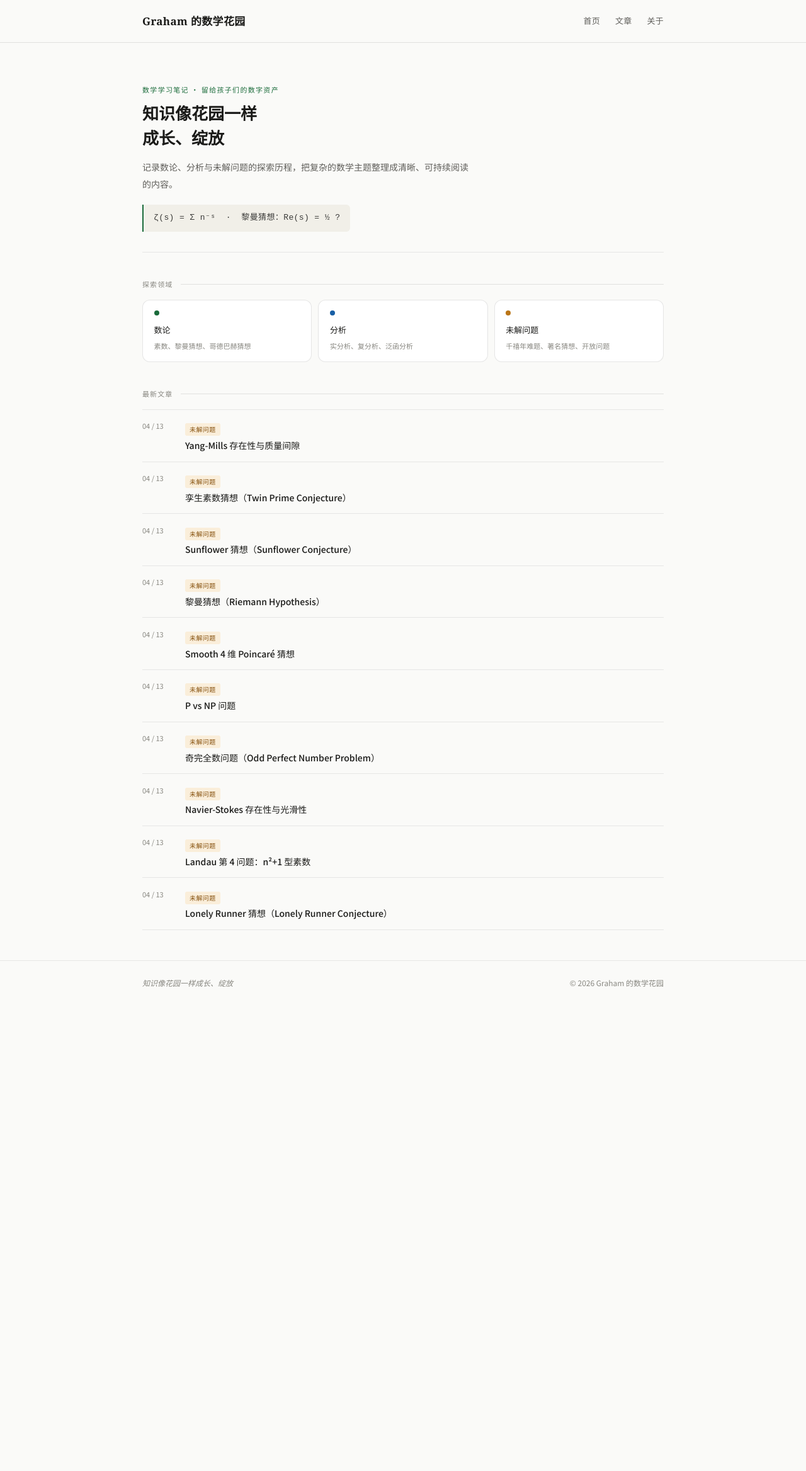
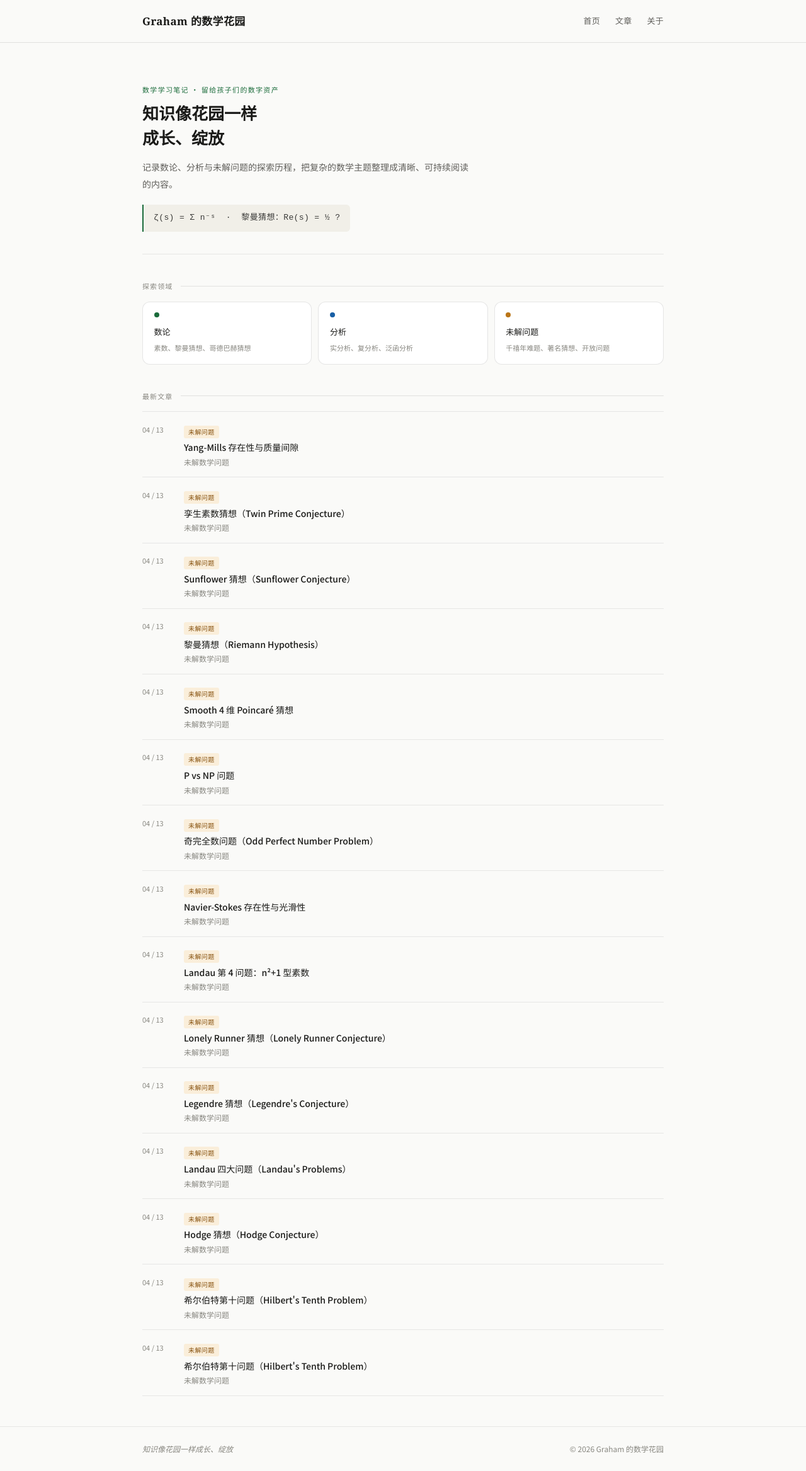
Before and after one commit to claws-x/math-garden, a Jekyll site: the page built from index.md, in a window 1280 px wide. Shown: the whole page at 63% size. Built offline with Jekyll 4.4.1, drawn with Linux system fonts in a browser that asks for light colours; before the commit the page ends 1596 px from its top, so only the background shows below that.

Commit message:
fix: 彻底重构布局，修复样式加载和文章404

```diff
--- a/_layouts/default.html
+++ b/_layouts/default.html
@@ -13,7 +13,7 @@
   <link rel="stylesheet" href="{{ '/assets/css/main.css' | relative_url }}">
   <link rel="stylesheet" href="{{ '/assets/css/custom.css' | relative_url }}">
 
-  {% if site.mathjax %}
+  {% if page.mathjax or site.mathjax %}
   <script>
     MathJax = {
       tex: {
--- a/_layouts/home.html
+++ b/_layouts/home.html
@@ -2,17 +2,13 @@
 layout: default
 ---
 
-<!-- Hero 区域 -->
 <div class="home-hero">
   <div class="eyebrow">数学学习笔记 · 留给孩子们的数字资产</div>
   <h1>知识像花园一样<br>成长、绽放</h1>
-  <p class="description">
-    记录数论、分析与未解问题的探索历程，把复杂的数学主题整理成清晰、可持续阅读的内容。
-  </p>
+  <p class="description">记录数论、分析与未解问题的探索历程，把复杂的数学主题整理成清晰、可持续阅读的内容。</p>
   <div class="hero-formula">ζ(s) = Σ n⁻ˢ &nbsp;·&nbsp; 黎曼猜想：Re(s) = ½ ?</div>
 </div>
 
-<!-- 分类卡片 -->
 <div class="section-label">探索领域</div>
 <div class="categories-grid">
   <a class="category-card" href="{{ '/archive/' | relative_url }}?category=number-theory">
@@ -25,20 +21,19 @@
     <h3>分析</h3>
     <p>实分析、复分析、泛函分析</p>
   </a>
-  <a class="category-card" href="{{ '/archive/' | relative_url }}?category=unsolved">
+  <a class="category-card" href="{{ '/archive/' | relative_url }}">
     <div class="dot dot-amber"></div>
     <h3>未解问题</h3>
     <p>千禧年难题、著名猜想、开放问题</p>
   </a>
 </div>
 
-<!-- 最新文章 -->
 <div class="section-label">最新文章</div>
 <ul class="post-list">
-  {% for post in site.posts limit:10 %}
+  {% for post in site.posts limit:15 %}
   <li>
     <span class="post-date">{{ post.date | date: "%m / %d" }}</span>
-    <div>
+    <div class="post-body">
       {% assign cat = post.categories | first %}
       {% if cat == 'number-theory' %}
         <span class="post-tag tag-number">数论</span>
@@ -48,6 +43,7 @@
         <span class="post-tag tag-unsolved">未解问题</span>
       {% endif %}
       <h3><a href="{{ post.url | relative_url }}">{{ post.title }}</a></h3>
+      {% if post.subtitle %}<p class="post-excerpt">{{ post.subtitle }}</p>{% endif %}
     </div>
   </li>
   {% endfor %}
--- a/assets/css/custom.css
+++ b/assets/css/custom.css
@@ -1,14 +1,10 @@
 /* ============================================================
    Graham 的数学花园 · custom.css
-   加载顺序：在 main.css 之后，覆盖默认样式
    ============================================================ */
 
-/* ============================================================
-   全局基础
-   ============================================================ */
-
+/* ---- 全局 ---- */
 body {
-  font-family: 'Noto Sans SC', -apple-system, BlinkMacSystemFont, 'PingFang SC', 'Hiragino Sans GB', sans-serif;
+  font-family: 'Noto Sans SC', -apple-system, BlinkMacSystemFont, 'PingFang SC', sans-serif;
   font-weight: 400;
   color: #2c2c2a;
   background-color: #fafaf8;
@@ -27,12 +23,9 @@
   text-underline-offset: 3px;
 }
 
-/* ============================================================
-   导航栏
-   ============================================================ */
-
+/* ---- 导航 ---- */
 .site-header {
-  border-bottom: 0.5px solid rgba(0, 0, 0, 0.1);
+  border-bottom: 0.5px solid rgba(0,0,0,0.1);
   background: #fafaf8;
   padding: 0;
   margin-bottom: 0;
@@ -43,6 +36,8 @@
   align-items: center;
   justify-content: space-between;
   padding: 1.1rem 1rem;
+  max-width: 860px;
+  margin: 0 auto;
 }
 
 .site-title {
@@ -77,26 +72,22 @@
   text-decoration: none;
 }
 
-/* ============================================================
-   页面主体
-   ============================================================ */
-
+/* ---- 页面主体 ---- */
 .page-content {
   padding: 0;
-  min-height: calc(100vh - 200px);
+  min-height: calc(100vh - 160px);
 }
 
 .page-content .wrapper {
+  max-width: 860px;
+  margin: 0 auto;
   padding: 2rem 1rem 3rem;
 }
 
-/* ============================================================
-   首页 Hero
-   ============================================================ */
-
+/* ---- 首页 Hero ---- */
 .home-hero {
-  padding: 2rem 0 2rem;
-  border-bottom: 0.5px solid rgba(0, 0, 0, 0.08);
+  padding: 2rem 0 2.2rem;
+  border-bottom: 0.5px solid rgba(0,0,0,0.08);
   margin-bottom: 2.5rem;
 }
 
@@ -137,10 +128,7 @@
   letter-spacing: 0.03em;
 }
 
-/* ============================================================
-   分类卡片
-   ============================================================ */
-
+/* ---- 分区标签 ---- */
 .section-label {
   font-size: 11px;
   letter-spacing: 0.1em;
@@ -156,9 +144,10 @@
   content: '';
   flex: 1;
   height: 0.5px;
-  background: rgba(0, 0, 0, 0.1);
+  background: rgba(0,0,0,0.1);
 }
 
+/* ---- 分类卡片 ---- */
 .categories-grid {
   display: grid;
   grid-template-columns: repeat(3, 1fr);
@@ -167,8 +156,8 @@
 }
 
 .category-card {
-  background: #ffffff;
-  border: 0.5px solid rgba(0, 0, 0, 0.1);
+  background: #fff;
+  border: 0.5px solid rgba(0,0,0,0.1);
   border-radius: 12px;
   padding: 1rem 1.1rem;
   display: block;
@@ -177,7 +166,7 @@
 }
 
 .category-card:hover {
-  border-color: rgba(0, 0, 0, 0.22);
+  border-color: rgba(0,0,0,0.22);
   transform: translateY(-1px);
   text-decoration: none;
 }
@@ -189,9 +178,9 @@
   margin-bottom: 0.7rem;
 }
 
-.dot-green  { background: #1a6b3a; }
-.dot-blue   { background: #185fa5; }
-.dot-amber  { background: #ba7517; }
+.dot-green { background: #1a6b3a; }
+.dot-blue  { background: #185fa5; }
+.dot-amber { background: #ba7517; }
 
 .category-card h3 {
   font-size: 13px;
@@ -207,10 +196,7 @@
   margin: 0;
 }
 
-/* ============================================================
-   文章列表
-   ============================================================ */
-
+/* ---- 文章列表 ---- */
 .post-list {
   list-style: none;
   padding: 0;
@@ -221,22 +207,25 @@
   display: flex;
   gap: 1rem;
   padding: 0.9rem 0;
-  border-bottom: 0.5px solid rgba(0, 0, 0, 0.08);
+  border-bottom: 0.5px solid rgba(0,0,0,0.08);
   align-items: flex-start;
 }
 
 .post-list li:first-child {
-  border-top: 0.5px solid rgba(0, 0, 0, 0.08);
+  border-top: 0.5px solid rgba(0,0,0,0.08);
 }
 
 .post-list .post-date {
   font-size: 11px;
   color: #888780;
-  min-width: 52px;
+  min-width: 50px;
   padding-top: 3px;
   font-variant-numeric: tabular-nums;
   flex-shrink: 0;
-  line-height: 1.5;
+}
+
+.post-list .post-body {
+  flex: 1;
 }
 
 .post-tag {
@@ -256,9 +245,8 @@
 .post-list h3 {
   font-size: 14px;
   font-weight: 500;
-  margin: 0;
+  margin: 0 0 0.15rem;
   line-height: 1.5;
-  color: #1a1a18;
 }
 
 .post-list h3 a {
@@ -271,19 +259,23 @@
   text-decoration: none;
 }
 
-/* ============================================================
-   文章详情页头部
-   ============================================================ */
+.post-excerpt {
+  font-size: 12px;
+  color: #888780;
+  margin: 0;
+  line-height: 1.6;
+}
 
+/* ---- 文章详情页头部 ---- */
 .post-header {
   padding-bottom: 1.4rem;
   margin-bottom: 1.8rem;
-  border-bottom: 0.5px solid rgba(0, 0, 0, 0.1);
+  border-bottom: 0.5px solid rgba(0,0,0,0.1);
 }
 
 .post-category-label {
   font-size: 11px;
-  letter-spacing: 0.1em;
+  letter-spacing: 0.08em;
   text-transform: uppercase;
   color: #1a6b3a;
   margin-bottom: 0.5rem;
@@ -303,28 +295,25 @@
   color: #888780;
 }
 
-/* ============================================================
-   文章正文
-   ============================================================ */
-
+/* ---- 文章正文 ---- */
 .post-content {
   font-size: 15px;
   line-height: 1.95;
   color: #3b3b39;
 }
 
-/* 隐藏正文中与 layout 重复的第一个 H1 */
+/* 隐藏正文里与 layout 重复的第一个 H1 */
 .post-content > h1:first-child {
   display: none;
 }
 
 .post-content h1 {
   font-family: 'Noto Serif SC', serif;
-  font-size: 20px;
+  font-size: 19px;
   font-weight: 600;
   margin: 2.2rem 0 0.8rem;
   color: #1a1a18;
-  border-bottom: 0.5px solid rgba(0, 0, 0, 0.08);
+  border-bottom: 0.5px solid rgba(0,0,0,0.08);
   padding-bottom: 0.4rem;
 }
 
@@ -334,7 +323,7 @@
   font-weight: 600;
   margin: 2rem 0 0.7rem;
   color: #1a1a18;
-  border-bottom: 0.5px solid rgba(0, 0, 0, 0.08);
+  border-bottom: 0.5px solid rgba(0,0,0,0.08);
   padding-bottom: 0.35rem;
 }
 
@@ -374,14 +363,11 @@
 
 .post-content hr {
   border: none;
-  border-top: 0.5px solid rgba(0, 0, 0, 0.1);
+  border-top: 0.5px solid rgba(0,0,0,0.1);
   margin: 2rem 0;
 }
 
-/* ============================================================
-   表格
-   ============================================================ */
-
+/* ---- 表格 ---- */
 .post-content table {
   width: 100%;
   border-collapse: collapse;
@@ -396,13 +382,13 @@
   font-weight: 500;
   padding: 0.5rem 0.9rem;
   text-align: left;
-  border-bottom: 1px solid rgba(0, 0, 0, 0.12);
+  border-bottom: 1px solid rgba(0,0,0,0.12);
   white-space: nowrap;
 }
 
 .post-content td {
   padding: 0.45rem 0.9rem;
-  border-bottom: 0.5px solid rgba(0, 0, 0, 0.07);
+  border-bottom: 0.5px solid rgba(0,0,0,0.07);
   vertical-align: top;
 }
 
@@ -410,12 +396,9 @@
   background: #f7f6f2;
 }
 
-/* ============================================================
-   代码与公式
-   ============================================================ */
-
+/* ---- 代码与公式 ---- */
 code {
-  font-family: 'Courier New', 'Menlo', 'Monaco', monospace;
+  font-family: 'Courier New', 'Menlo', monospace;
   font-size: 13px;
   background: #f1efe8;
   padding: 1px 5px;
@@ -425,7 +408,7 @@
 
 pre {
   background: #f7f6f2;
-  border: 0.5px solid rgba(0, 0, 0, 0.08);
+  border: 0.5px solid rgba(0,0,0,0.08);
   border-left: 2px solid #1a6b3a;
   border-radius: 0 8px 8px 0;
   padding: 1rem 1.2rem;
@@ -442,20 +425,16 @@
   font-size: inherit;
 }
 
-/* MathJax 块级公式 */
 mjx-container[display="true"] {
   background: #f7f6f2;
-  border: 0.5px solid rgba(0, 0, 0, 0.08);
+  border: 0.5px solid rgba(0,0,0,0.08);
   border-radius: 8px;
   padding: 1rem;
   margin: 1.5rem 0 !important;
   overflow-x: auto;
 }
 
-/* ============================================================
-   引用块
-   ============================================================ */
-
+/* ---- 引用 ---- */
 .post-content blockquote {
   border-left: 2px solid #1a6b3a;
   margin: 1.5rem 0;
@@ -466,22 +445,139 @@
   font-size: 14px;
 }
 
-.post-content blockquote p {
+.post-content blockquote p { margin: 0; }
+
+/* ---- 返回链接 ---- */
+.post-nav {
+  margin-top: 2.5rem;
+  padding-top: 1.5rem;
+  border-top: 0.5px solid rgba(0,0,0,0.08);
+}
+
+.back-link {
+  font-size: 13px;
+  color: #888780;
+  text-decoration: none;
+}
+
+.back-link:hover {
+  color: #1a6b3a;
+  text-decoration: none;
+}
+
+/* ---- 归档页 ---- */
+.page-header-simple {
+  margin-bottom: 2rem;
+  padding-bottom: 1rem;
+  border-bottom: 0.5px solid rgba(0,0,0,0.08);
+}
+
+.page-header-simple h1 {
+  font-family: 'Noto Serif SC', serif;
+  font-size: 20px;
+  font-weight: 600;
+  color: #1a1a18;
   margin: 0;
 }
 
-/* ============================================================
-   页脚
-   ============================================================ */
+.archive-year {
+  font-family: 'Noto Serif SC', serif;
+  font-size: 16px;
+  font-weight: 600;
+  color: #1a1a18;
+  margin: 2rem 0 0.8rem;
+}
 
+.archive-posts {
+  margin-bottom: 1rem;
+}
+
+.archive-item {
+  display: flex;
+  align-items: center;
+  gap: 0.8rem;
+  padding: 0.5rem 0;
+  border-bottom: 0.5px solid rgba(0,0,0,0.06);
+}
+
+.archive-item time {
+  font-size: 11px;
+  color: #888780;
+  font-variant-numeric: tabular-nums;
+  flex-shrink: 0;
+  min-width: 36px;
+}
+
+.archive-item a {
+  font-size: 14px;
+  color: #1a1a18;
+  text-decoration: none;
+}
+
+.archive-item a:hover {
+  color: #1a6b3a;
+  text-decoration: none;
+}
+
+/* ---- 关于页 ---- */
+.about-content {
+  max-width: 640px;
+}
+
+.about-content h2 {
+  font-family: 'Noto Serif SC', serif;
+  font-size: 17px;
+  font-weight: 600;
+  color: #1a1a18;
+  margin: 2rem 0 0.6rem;
+  padding-bottom: 0.3rem;
+  border-bottom: 0.5px solid rgba(0,0,0,0.08);
+}
+
+.about-content p {
+  font-size: 15px;
+  line-height: 1.9;
+  color: #3b3b39;
+  margin: 0 0 1rem;
+}
+
+.about-content ul, .about-content ol {
+  padding-left: 1.4rem;
+  margin: 0 0 1rem;
+}
+
+.about-content li {
+  font-size: 15px;
+  line-height: 1.8;
+  color: #3b3b39;
+  margin-bottom: 0.3rem;
+}
+
+.about-content strong {
+  font-weight: 500;
+  color: #1a1a18;
+}
+
+.footer-note {
+  margin-top: 2rem;
+  padding-top: 1rem;
+  border-top: 0.5px solid rgba(0,0,0,0.08);
+  color: #888780;
+  font-style: italic;
+  font-size: 13px;
+}
+
+/* ---- 页脚 ---- */
 .site-footer {
-  border-top: 0.5px solid rgba(0, 0, 0, 0.08);
+  border-top: 0.5px solid rgba(0,0,0,0.08);
   background: #fafaf8;
   padding: 1.5rem 0;
   margin-top: 0;
 }
 
 .site-footer .wrapper {
+  max-width: 860px;
+  margin: 0 auto;
   display: flex;
   justify-content: space-between;
   align-items: center;
@@ -490,47 +586,16 @@
   padding: 0 1rem;
 }
 
-.footer-quote {
-  font-style: italic;
+.footer-quote { font-style: italic; }
+
+/* ---- 响应式 ---- */
+@media (max-width: 640px) {
+  .site-header .wrapper { padding: 0.8rem 1rem; }
+  .home-hero h1 { font-size: 22px; }
+  .categories-grid { grid-template-columns: 1fr; }
+  .post-list li { flex-direction: column; gap: 0.2rem; }
+  .site-footer .wrapper { flex-direction: column; gap: 0.4rem; text-align: center; }
+  .post-title-main { font-size: 19px; }
+  .post-content { font-size: 14px; }
+  .archive-item { flex-wrap: wrap; }
 }
-
-/* ============================================================
-   响应式
-   ============================================================ */
-
-@media (max-width: 640px) {
-  .site-header .wrapper {
-    padding: 0.8rem 1rem;
-  }
-
-  .home-hero h1 {
-    font-size: 22px;
-  }
-
-  .categories-grid {
-    grid-template-columns: 1fr;
-  }
-
-  .post-list li {
-    flex-direction: column;
-    gap: 0.2rem;
-  }
-
-  .post-list .post-date {
-    min-width: auto;
-  }
-
-  .site-footer .wrapper {
-    flex-direction: column;
-    gap: 0.4rem;
-    text-align: center;
-  }
-
-  .post-title-main {
-    font-size: 19px;
-  }
-
-  .post-content {
-    font-size: 14px;
-  }
-}
--- a/index.md
+++ b/index.md
@@ -2,21 +2,3 @@
 layout: home
 title: 首页
 ---
-
-<ul class="post-list">
-  {% for post in site.posts limit: 15 %}
-    {% assign tag_class = 'tag-unsolved' %}
-    {% if post.categories contains 'number-theory' %}{% assign tag_class = 'tag-number' %}{% endif %}
-    {% if post.categories contains 'analysis' %}{% assign tag_class = 'tag-analysis' %}{% endif %}
-    <li class="post-item">
-      <span class="post-date">{{ post.date | date: "%m / %d" }}</span>
-      <div class="post-body">
-        <span class="post-tag {{ tag_class }}">{{ post.categories | first | default: '未分类' }}</span>
-        <h3><a href="{{ post.url | relative_url }}">{{ post.title }}</a></h3>
-        {% if post.excerpt %}
-        <p class="post-excerpt">{{ post.excerpt | strip_html | truncate: 100 }}</p>
-        {% endif %}
-      </div>
-    </li>
-  {% endfor %}
-</ul>
```
Also changed, not shown: _layouts/post.html (+9 -1 lines), archive.md (+18 -10 lines).
